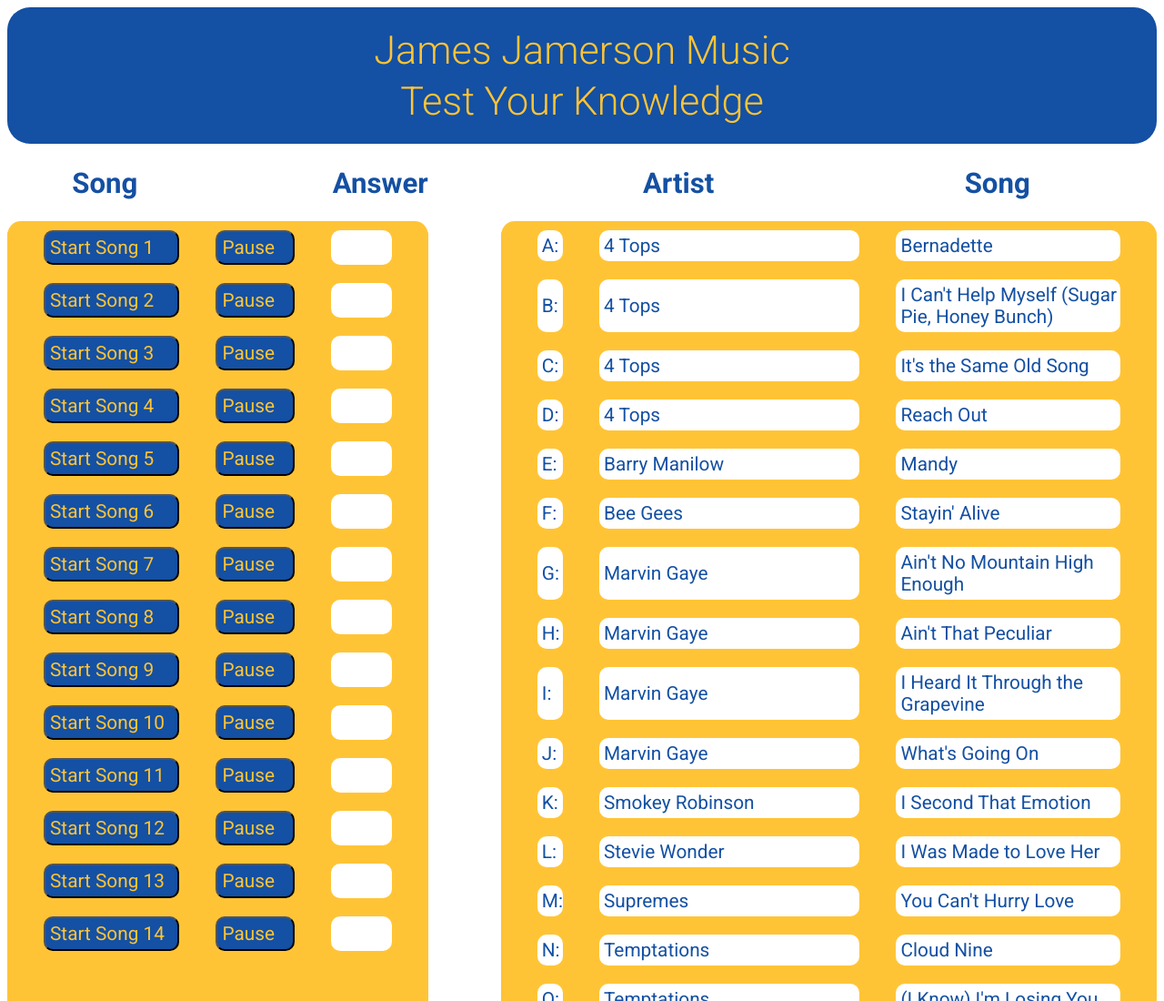
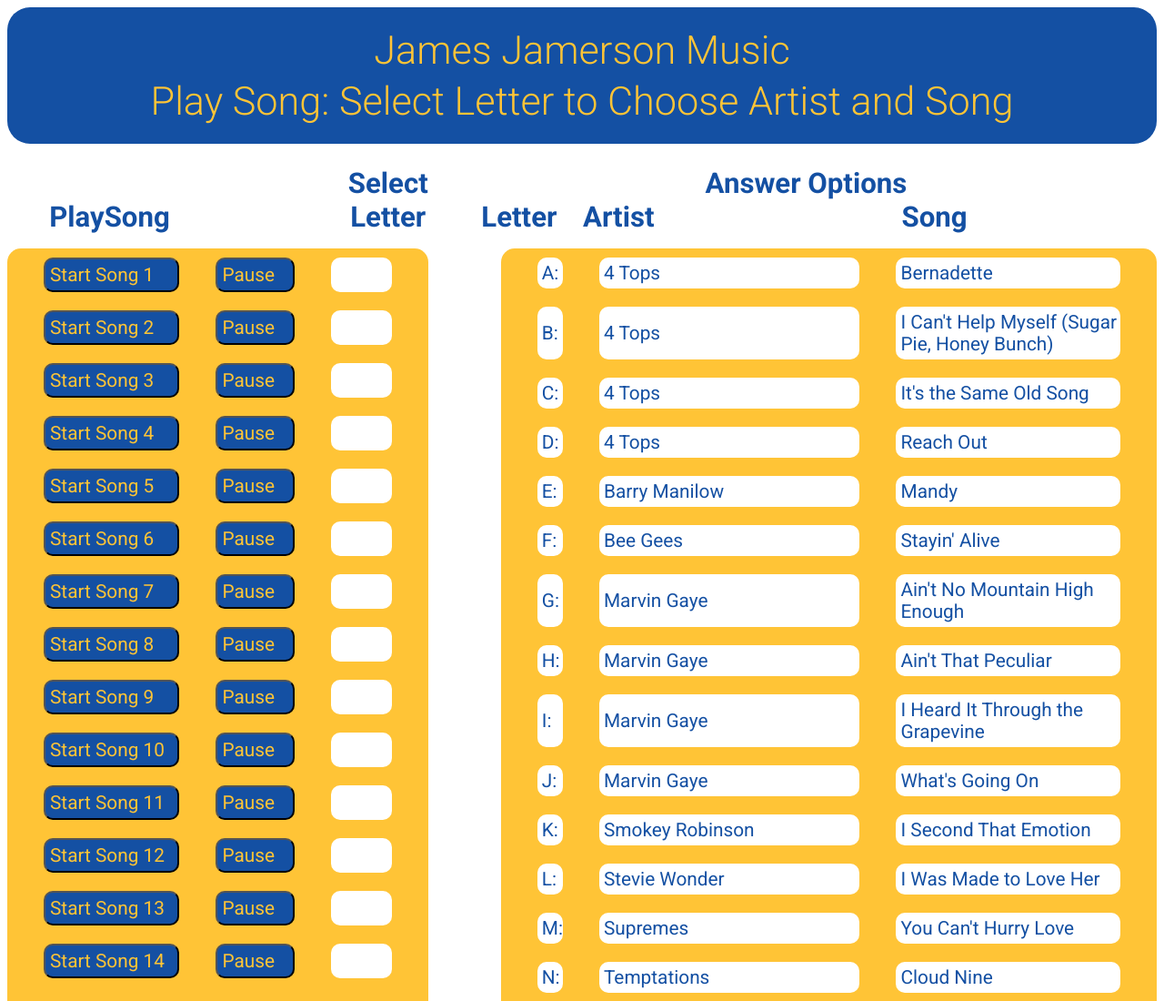
Before and after one commit to burnettfr/MuseumVer3, a plain HTML site: page music.html in a window 1280 px wide. Shown: the top 1100 px of the page at 91% size. Drawn offline with Linux system fonts and the light colour scheme.

Commit message:
Update titles

```diff
--- a/css/musicSyles.css
+++ b/css/musicSyles.css
@@ -76,27 +76,31 @@
 
 #div2{
     display: grid;
-    grid-template-rows: 30px auto;
+    grid-template-rows: 60px auto;
     grid-template-columns: 1.2fr 2fr;
     gap: 30px;
 }
 
 .div2Height{
-    height: 30px;
+    height: 60px;
     display: grid;
-    grid-template-rows: 1fr;
+    grid-template-rows: 1fr 1fr;
     grid-template-columns: 3fr 2fr 1fr;
 }
 
 .div3Height{
-    height: 30px;
+    height: 60px;
     display: grid;
-    grid-template-rows: 1fr;
-    grid-template-columns: 1fr 5fr 5fr;
+    grid-template-rows: 1fr 1fr;
+    grid-template-columns: 2fr 5fr 4fr;
 }
 
 .div2Align{
     text-align: center;
+}
+
+.div3Align{
+    text-align: left;
 }
 
 .quest{
@@ -222,3 +226,11 @@
 .newtest{
     color: gray;
 }
+
+.span1{
+    grid-column: span 3;
+}
+
+.span2{
+    grid-column: span 2;
+}
--- a/music.html
+++ b/music.html
@@ -13,22 +13,28 @@
    <header>
         <div id = "div1" class = "bgc3a">
             <h1 class = "f2 fsize2 c1a div1Margin1">James Jamerson Music</h1>
-            <h2 class = "f2 fsize2 c1a div1Margin2">Test Your Knowledge</h2>
+            <h2 class = "f2 fsize2 c1a div1Margin2">Play Song: Select Letter to Choose Artist and Song</h2>
         </div>
    </header>
 
    <div id = "div2">
 
         <div class = "div2Height f1 fsize">
-            <h2 class = "c3a div1Margin2 div2Align">Song</h2>
+            <h2 class = "c3a div1Margin2 div3Align"></h2>
             <h2 class = "c3a div1Margin2 div2Align"></h2>
-            <h2 class = "c3a div1Margin2 div2Align">Answer</h2>
+            <h2 class = "c3a div1Margin2 div2Align">Select</h2>
+
+            <h2 class = "c3a div1Margin2 div2Align">PlaySong</h2>
+            <h2 class = "c3a div1Margin2 div2Align"></h2>
+            <h2 class = "c3a div1Margin2 div2Align">Letter</h2>
         </div>
 
         <div class = "div3Height f1 fsize">
-            <h2 class = "c3a div1Margin2 div2Align"></h2>
-            <h2 class = "c3a div1Margin2 div2Align">Artist</h2>
-            <h2 class = "c3a div1Margin2 div2Align">Song</h2>
+            <h2 class = "c3a div1Margin2 div2Align span1">Answer Options</h2>
+
+            <h2 class = "c3a div1Margin2 div2Align">Letter</h2>
+            <h2 class = "c3a div1Margin2 div3Align">Artist</h2>
+            <h2 class = "c3a div1Margin2 div3Align">Song</h2>
         </div>
 
 
```
